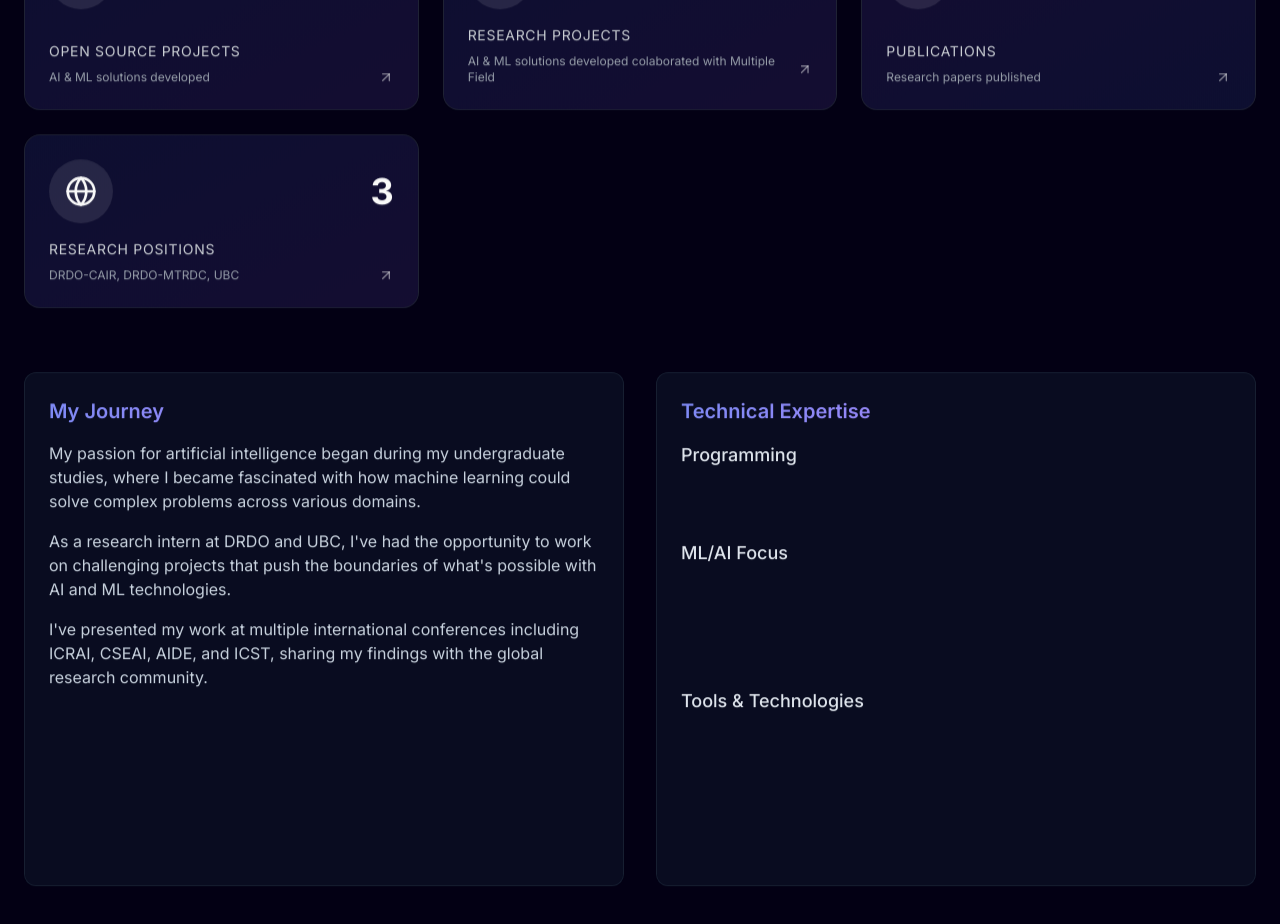
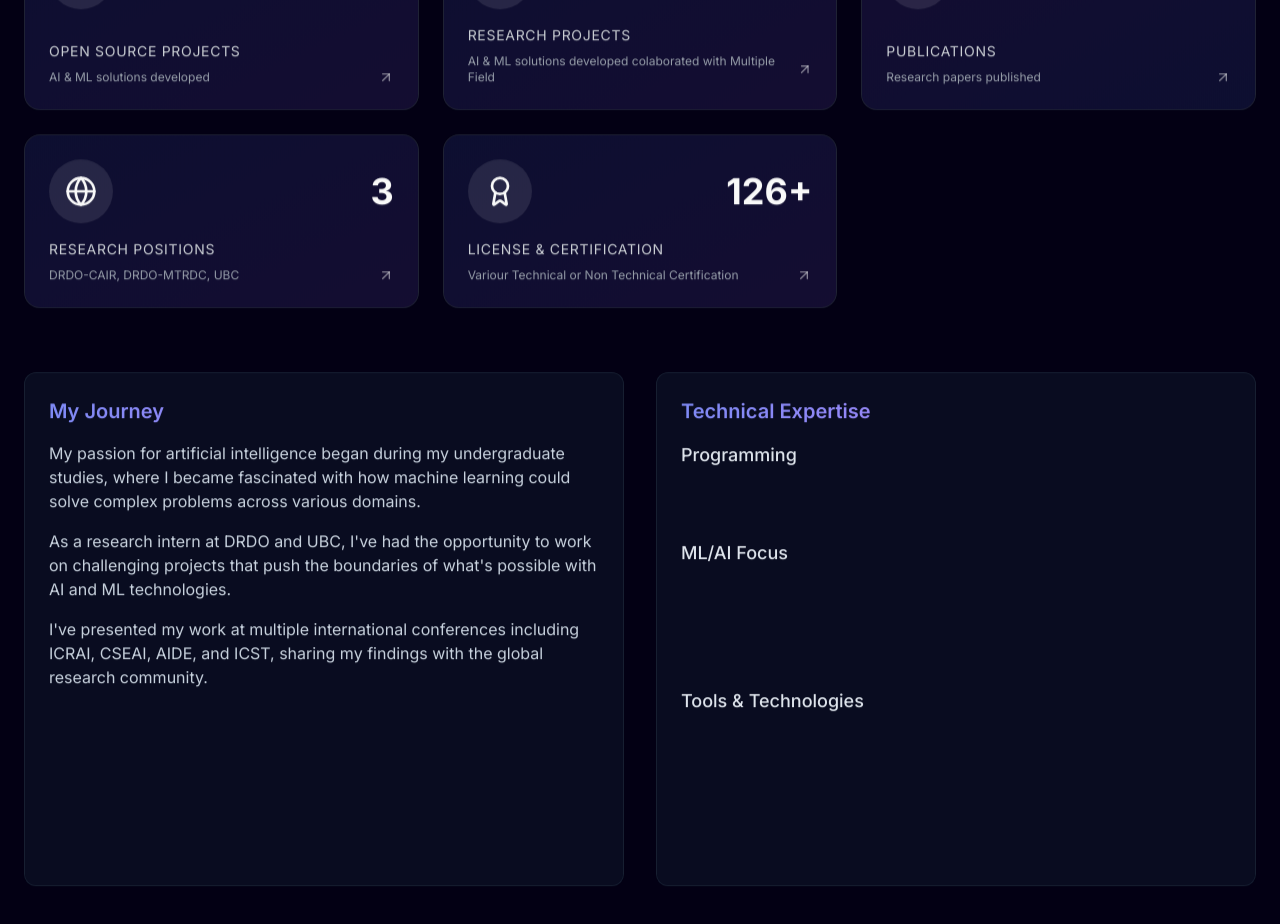
Before and after one commit to PRIYANSHU2026/PRIYANSHU2026.github.io, a Next.js app: page / in a window 1280 px wide. Shown: the part 1440-2364 px from the top of the page. Built offline with nearby package versions, Linux system fonts and the light colour scheme.

Commit message:
Update AboutSection.tsx
Signed-off-by: PRIYANSHU TIWARI <153541511+PRIYANSHU2026@users.noreply.github.com>

```diff
--- a/src/components/sections/AboutSection.tsx
+++ b/src/components/sections/AboutSection.tsx
@@ -17,7 +17,7 @@ interface SkillItem {
 const technicalSkills: SkillItem[] = [
   {
     category: "Programming",
-    skills: ["Python", "C Language", "C++", "Scala", "R"],
+    skills: ["Python", "C Language", "C++", "Scala", "R","Java Script"],
   },
   {
     category: "ML/AI Focus",
@@ -134,6 +134,14 @@ export function AboutSection() {
       value: "3",
       label: "Research Positions",
       description: "DRDO-CAIR, DRDO-MTRDC, UBC",
+      animation: "fade-left",
+    },
+    {
+      icon: Award,
+      color: "from-indigo-600 to-purple-600",
+      value: "126+",
+      label: "license & Certification",
+      description: "Variour Technical or Non Technical Certification ",
       animation: "fade-left",
     },
   ];
```
